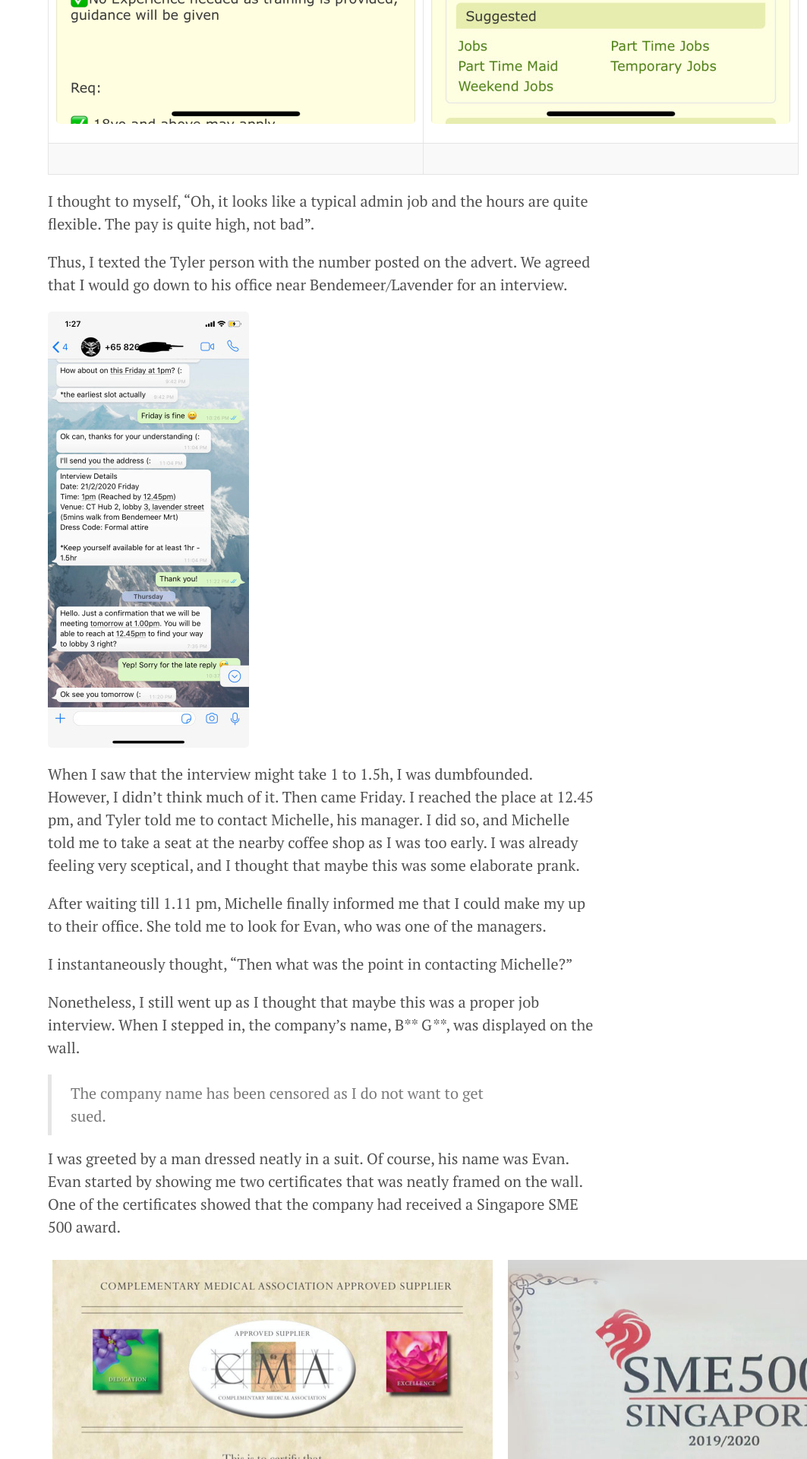
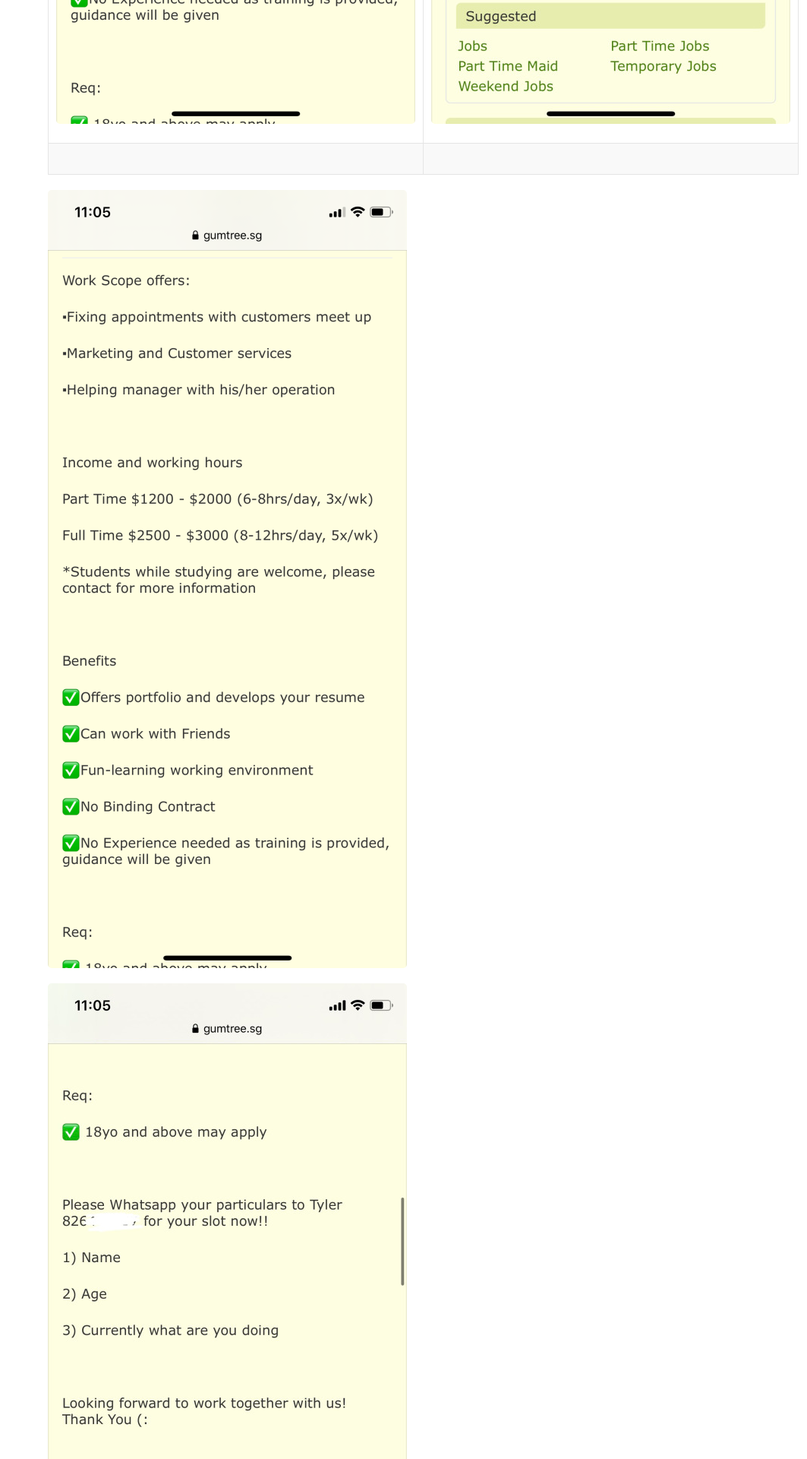
Before and after one commit to joeylzq/joeylzq.github.io, a Jekyll site: the page built from _posts/2020-03-30-My Experience with a MLM Company Test.md, in a window 1280 px wide. Shown: the part 1259-3179 px from the top of the page at 76% size, without its empty margins (217-1280 px from the left). Built offline with Jekyll 4.4.1, drawn with Linux system fonts in a browser that asks for light colours; Markdown is read by kramdown in place of the engine named in the settings.

Commit message:
Update 2020-03-30-My Experience with a MLM Company Test.md

```diff
--- a/_posts/2020-03-30-My Experience with a MLM Company Test.md
+++ b/_posts/2020-03-30-My Experience with a MLM Company Test.md
@@ -10,6 +10,8 @@ It’s my Semester Break now, and I decided to look for a part-time job. I downl
 | <img src="{{ site.url }}/assets/30032020/image1.png"> | <img src="{{ site.url }}/assets/30032020/image2.jpg"> |
 | :--------------------------------------------------------: | :--------------------------------------------------------: |
 |                                                            |                                                            |
+
+![alt-text-1]({{ site.url }}/assets/30032020/image1.png "title-1") ![alt-text-2]({{ site.url }}/assets/30032020/image2.jpg "title-2")
 
 I thought to myself, “Oh, it looks like a typical admin job and the hours are quite flexible. The pay is quite high, not bad”.
 
```
